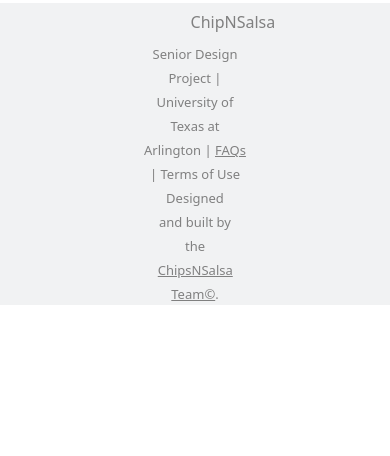
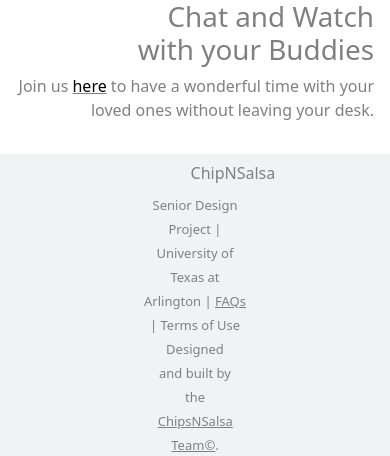
Before and after one commit to debbienguyenn/CSE4314-Senior-Design-I, a PHP site: page / in a window 390 px wide. Shown: the part 701-1157 px from the top of the page. Before the commit the page ends 1006 px from the top, so only its background shows below. Run offline with PHP 8.4, Linux system fonts and the light colour scheme.

Commit message:
profile pic and homepage

```diff
--- a/404page.php
+++ b/404page.php
@@ -48,8 +48,3 @@
   <?php
         include('footer.php');
   ?>
-</body>
-<script src="https://cdn.jsdelivr.net/npm/bootstrap@5.0.0-beta3/dist/js/bootstrap.bundle.min.js"
-  integrity="sha384-JEW9xMcG8R+pH31jmWH6WWP0WintQrMb4s7ZOdauHnUtxwoG2vI5DkLtS3qm9Ekf" crossorigin="anonymous"></script>
-
-</html>
--- a/AboutUs.php
+++ b/AboutUs.php
@@ -22,9 +22,3 @@
   <?php
         include('footer.php');
     ?>
-</body>
-
-<script src="https://cdn.jsdelivr.net/npm/bootstrap@5.0.0-beta3/dist/js/bootstrap.bundle.min.js"
-  integrity="sha384-JEW9xMcG8R+pH31jmWH6WWP0WintQrMb4s7ZOdauHnUtxwoG2vI5DkLtS3qm9Ekf" crossorigin="anonymous"></script>
-
-</html>
--- a/Anime.php
+++ b/Anime.php
@@ -28,6 +28,3 @@
     <?php
         include('footer.php');
     ?>
-</body>
-
-</html>
--- a/Horror.php
+++ b/Horror.php
@@ -28,5 +28,3 @@
     <?php
         include('footer.php');
     ?>
-</body>
-</html>
--- a/Login.php
+++ b/Login.php
@@ -48,8 +48,3 @@
   <?php
         include('footer.php');
     ?>
-</body>
-<script src="https://cdn.jsdelivr.net/npm/bootstrap@5.0.0-beta3/dist/js/bootstrap.bundle.min.js"
-  integrity="sha384-JEW9xMcG8R+pH31jmWH6WWP0WintQrMb4s7ZOdauHnUtxwoG2vI5DkLtS3qm9Ekf" crossorigin="anonymous"></script>
-
-</html>
--- a/SaveVideo.php
+++ b/SaveVideo.php
@@ -15,7 +15,8 @@
     }
     else
     {
-        echo"Video is already saved!";
+        echo'<script>alert("Video is already saved!")</script>';
+        header('location:profile.php');
     }
 mysqli_close($conn);
 
--- a/Validation.php
+++ b/Validation.php
@@ -23,7 +23,7 @@
     $_SESSION['userImage'] = isset($row['userImage']) ? $row['userImage'] : null;
     $_SESSION['bio'] = $row['bio'];
 
-    echo '<script>alert("Login Sucessfully")</script>';
+    //echo '<script>alert("Login Sucessfully")</script>';
     echo '<script>window.location=\'profile.php\'</script>';
 }
 else
--- a/homepage.php
+++ b/homepage.php
@@ -26,18 +26,34 @@
     ?>
 
     <div class="container">
-      <div class="row justify-content-end">
-        <div class="col-4">
+      <div class="row">
+        <div class="col-sm" >
+
+          <div class="row">
+              <div class="card">
+                <div class = "iframe-container">
+                  <iframe width="560" height="315" src="https://www.youtube.com/embed/zeGupB528L8" title="YouTube video player" frameborder="0" allow="accelerometer; autoplay; clipboard-write; encrypted-media; gyroscope; picture-in-picture" allowfullscreen></iframe>
+                </div>
+              </div>
+          </div>
+          &emsp;
+          <div class="row">
+              <div class="card">
+                <div class = "iframe-container">
+                  <iframe width="560" height="315" src="https://www.youtube.com/embed/d1tYH1u4CTo" title="YouTube video player" frameborder="0" allow="accelerometer; autoplay; clipboard-write; encrypted-media; gyroscope; picture-in-picture" allowfullscreen></iframe>
+                </div>
+              </div>
+          </div>
+        </div>
+
+        <div class="col-sm" align = "right">
           <h1>Chat and Watch<br>with your Buddies</h1>
-        </div>
-      </div>
-      <div class="row justify-content-end">
-        <div class="col-4">
           <p>
             Join us <u><a href="SignUp.php">here</a></u>
             to have a wonderful time with your loved ones without leaving your desk.
           </p>
         </div>
+
       </div>
     </div>
   </section>
--- a/profile.php
+++ b/profile.php
@@ -43,8 +43,7 @@
                     <!--Update form-->
                     <form action="profileUpdate.php"
                             method="POST"
-                            enctype="multipart/form-data"
-                    >
+                            enctype="multipart/form-data">
                         <div class="form-group">
                             <label style="color:grey" for="userImage"><b>Profile Picture</b></label>
                             <input type="file" name="userImage" class="form-control">
--- a/profileUpdate.php
+++ b/profileUpdate.php
@@ -3,7 +3,7 @@
 
 
 
-if(isset($_POST['Update'])){
+if(isset($_POST['update'])){
 
     include('db.php');
     mysqli_select_db($conn, 'registration');
@@ -38,7 +38,9 @@
                         $sql = "UPDATE registration SET bio='$bio',userImage='$imageName' WHERE username = '$loggedInUser'";
 
                         $results = mysqli_query($conn,$sql);
-
+                        //echo '<script>alert("Profile Details Successfully Updated!")<\Script>';
+                        $_SESSION['userImage'] = $imageName;
+                        $_SESSION['bio'] = $bio;
                         echo '<script>window.location=\'profile.php\'</script>';
                         exit;
                     }
--- a/search_action.php
+++ b/search_action.php
@@ -1,6 +1,7 @@
 
  <?php
 
+session_start();
  //database connection
  include('db.php');
  mysqli_select_db($conn, 'buddies');
```
Also changed, not shown: images/users/lovedOnes.jpg (added), images/users/piggybank.jpg (added). Lines whose indentation alone changed are shown as unchanged.
